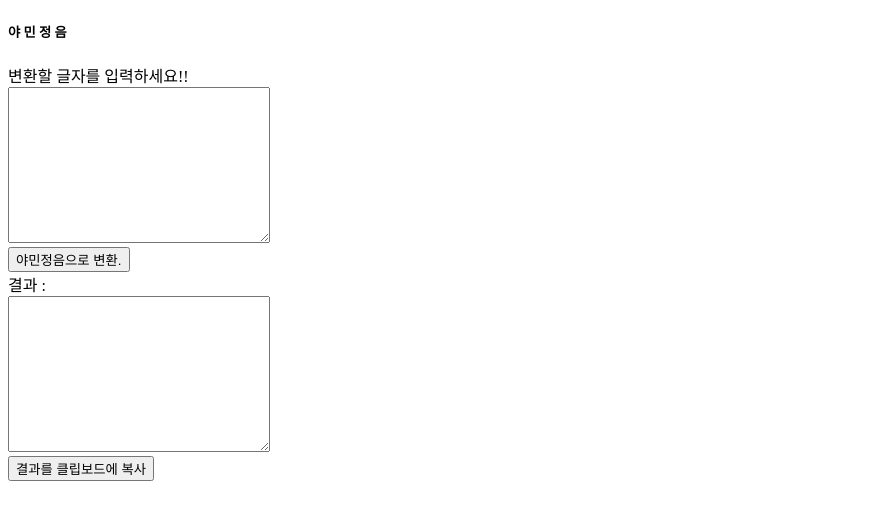
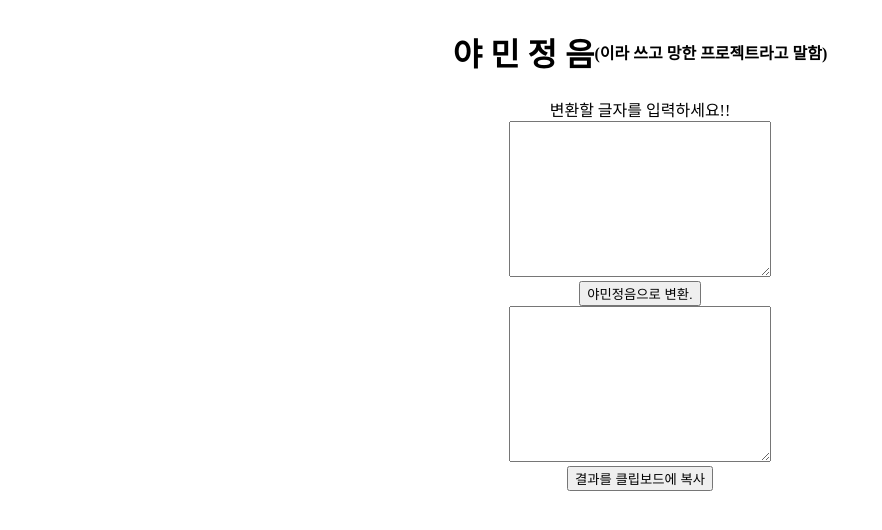
Before and after one commit to ESTO-NETWORK/yamin, a Django app: page / in a window 1280 px wide. Shown: the top 530 px of the page, without its empty margins (0-882 px from the left). Run offline with Django 3.2, Linux system fonts and the light colour scheme.

Commit message:
ui 수정해야되는데

```diff
--- a/yamin/www/templates/www/index.html
+++ b/yamin/www/templates/www/index.html
@@ -6,18 +6,36 @@
     <title>야민정음 beta v0.1</title>
     <link rel="stylesheet" href="{% static 'css/js-snackbar.css' %}">
 </head>
+<style>
+    div#title{
+        display: flex;
+        justify-content: center;
+        align-items: center;
+    }
+
+    div#contents{
+        margin:0 auto;
+        text-align: center;
+    }
+
+</style>
 <body>
     <script src="{% static 'js/js-snackbar.js' %}"></script>
 
     <!-- ui는 수정 예정!!! -경록- -->
-    <h5>야 민 정 음</h5>
+    <!-- 얘들아 살아있니?..-->
+    <div id="title">
+        <h1>야 민 정 음</h1><h4>(이라 쓰고 망한 프로젝트라고 말함)</h4>
+    </div>
+    <div id="contents">
         <label for="source_string">변환할 글자를 입력하세요!!</label>
         {#    todo request delay 적용 필요  #}
         <br><textarea name="source_string" id="source_string" cols="30" rows="10"></textarea>
         <br><button id="translate_btn" onclick="fetch_translate(this.value)">야민정음으로 변환.</button>
-    <br><label for="result_string">결과 : </label>
         <br><textarea name="result_string" id="result_string" cols="30" rows="10"></textarea>
         <br><button onclick="copy()">결과를 클립보드에 복사</button>
+    </div>
+
 
 <script>
 
```
Lines whose indentation alone changed are shown as unchanged.
